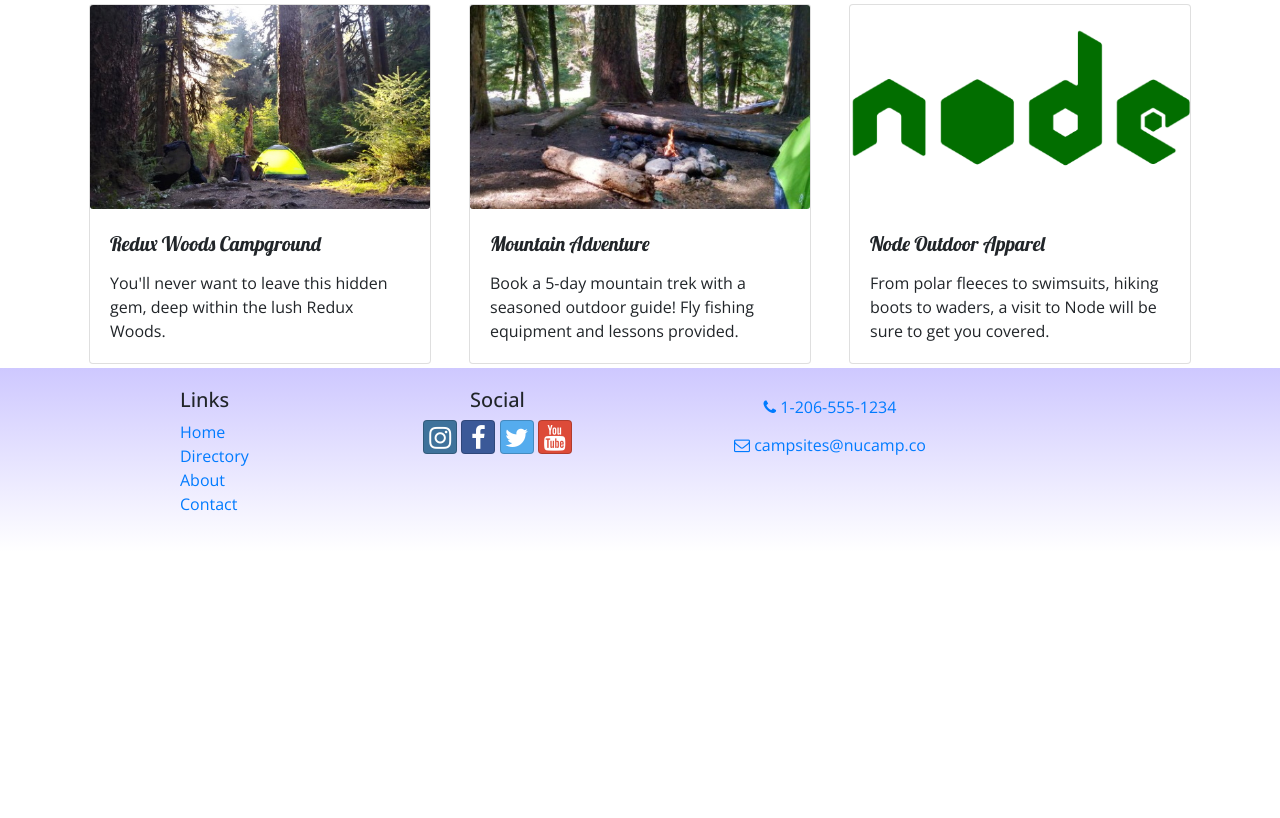
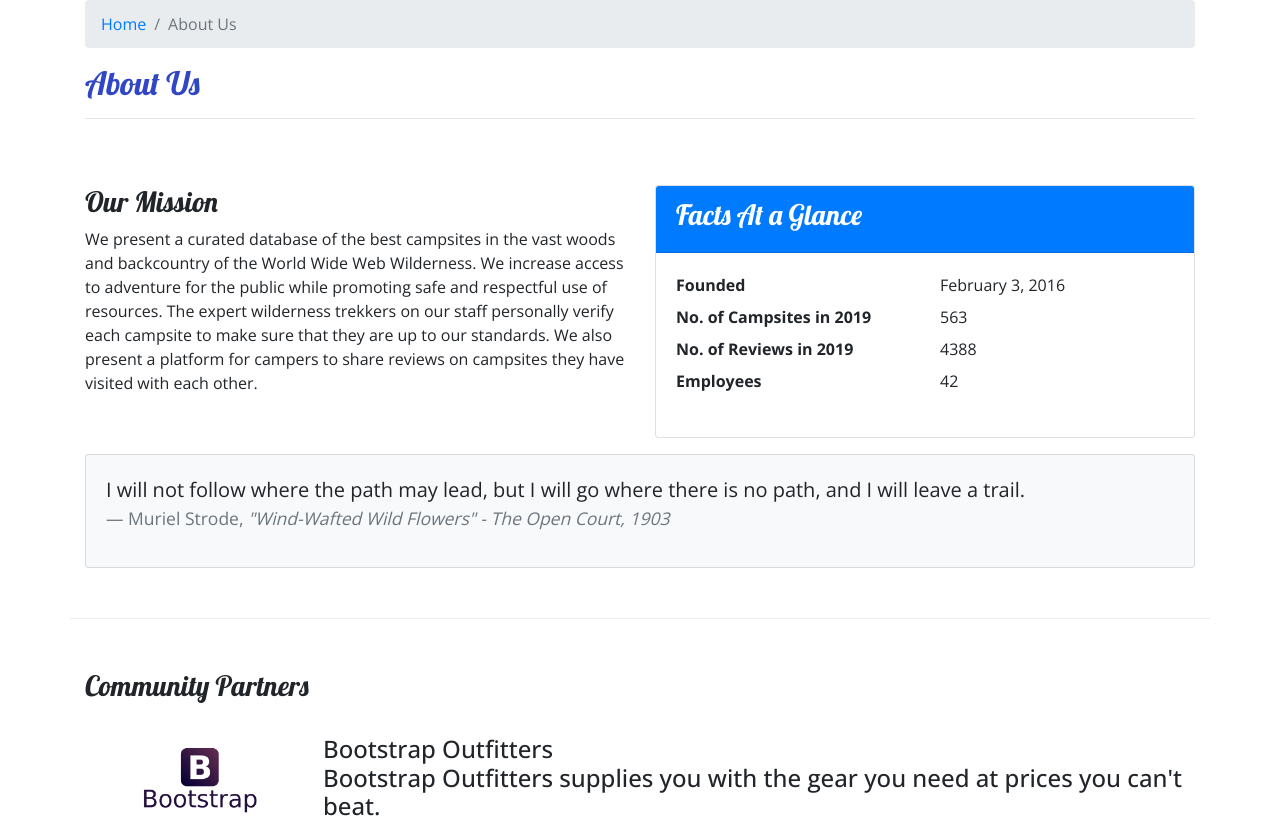
Before and after one commit to antiluddite/react-assignment, a React (Create React App) app in the folder nucampsite/: page /aboutus in a window 1280 px wide. Before the commit this address led to /home. Shown: the part 220-1038 px from the top of the page. Before the commit the page ends 800 px from the top, so only its background shows below. Built offline with nearby package versions, Linux system fonts and the light colour scheme.

Commit message:
react 3 workshop

```diff
--- /dev/null
+++ b/nucampsite/src/components/AboutComponent.js
@@ -0,0 +1,97 @@
+import React from 'react';
+import { Breadcrumb, BreadcrumbItem, Card, CardBody, CardHeader, Media } from 'reactstrap';
+import { Link } from 'react-router-dom';
+
+function RenderPartner({partner}) {
+    if(partner) {
+        return (
+            <React.Fragment>
+                <Media object={true} src={partner.image} alt="{partner.name}" width="150" />
+                <Media body={true} className="ml-5 mb-4"/>
+                    <Media heading={true}>{partner.name}
+                    <Media/>
+                    {partner.description}
+                </Media>
+            </React.Fragment>
+        )
+    } else {
+        return <div />
+    }
+
+}
+
+
+
+function About(props) {
+
+    const partners = props.partners.map(partner => {
+        return (
+            <Media tag="li" key={partner.id}>
+                <RenderPartner partner={partner}/>
+            </Media>
+        );
+    });
+
+    return (
+        <div className="container">
+            <div className="row">
+                <div className="col">
+                    <Breadcrumb>
+                        <BreadcrumbItem><Link to="/home">Home</Link></BreadcrumbItem>
+                        <BreadcrumbItem active>About Us</BreadcrumbItem>
+                    </Breadcrumb>
+                    <h2>About Us</h2>
+                    <hr />
+                </div>
+            </div>
+            <div className="row row-content">
+                <div className="col-sm-6">
+                    <h3>Our Mission</h3>
+                    <p>We present a curated database of the best campsites in the vast woods and backcountry of the World Wide Web Wilderness. We increase access to adventure for the public while promoting safe and respectful use of resources. The expert wilderness trekkers on our staff personally verify each campsite to make sure that they are up to our standards. We also present a platform for campers to share reviews on campsites they have visited with each other.</p>
+                </div>
+                <div className="col-sm-6">
+                    <Card>
+                        <CardHeader className="bg-primary text-white"><h3>Facts At a Glance</h3></CardHeader>
+                        <CardBody>
+                            <dl className="row">
+                                <dt className="col-6">Founded</dt>
+                                <dd className="col-6">February 3, 2016</dd>
+                                <dt className="col-6">No. of Campsites in 2019</dt>
+                                <dd className="col-6">563</dd>
+                                <dt className="col-6">No. of Reviews in 2019</dt>
+                                <dd className="col-6">4388</dd>
+                                <dt className="col-6">Employees</dt>
+                                <dd className="col-6">42</dd>
+                            </dl>
+                        </CardBody>
+                    </Card>
+                </div>
+                <div className="col">
+                    <Card className="bg-light mt-3">
+                        <CardBody>
+                            <blockquote className="blockquote">
+                                <p className="mb-0">I will not follow where the path may lead, but I will go where there is no path, and I will leave a trail.</p>
+                                <footer className="blockquote-footer">Muriel Strode,{' '}
+                                    <cite title="Source Title">"Wind-Wafted Wild Flowers" -
+                                    The Open Court, 1903</cite>
+                                </footer>
+                            </blockquote>
+                        </CardBody>
+                    </Card>
+                </div>
+            </div>
+            <div className="row row-content">
+                <div className="col-12">
+                    <h3>Community Partners</h3>
+                </div>
+                <div className="col mt-4">
+                    <Media list>
+                        {partners}
+                    </Media>
+                </div>
+            </div>
+        </div>
+    );
+}
+
+export default About;
--- a/nucampsite/src/components/MainComponent.js
+++ b/nucampsite/src/components/MainComponent.js
@@ -10,6 +10,9 @@
 import { COMMENTS } from '../shared/comments';
 import { PARTNERS } from '../shared/partners';
 import { PROMOTIONS } from '../shared/promotions';
+import About from './AboutComponent';
+
+
 
 
 
@@ -50,7 +53,9 @@
                 <Switch>
                     <Route path='/home' component={HomePage} />
                     <Route exact path='/directory' render={() => <Directory campsites={this.state.campsites} /> } />
+
                     <Route path='/directory/:campsiteId' component={CampsiteWithId} />
+                    <Route exact path='/aboutus' render={() => <About partners={this.state.partners} /> } />
                     <Route exact path='/contactus' component={Contact} />
                     <Redirect to='/home' />
                 </Switch>
```
